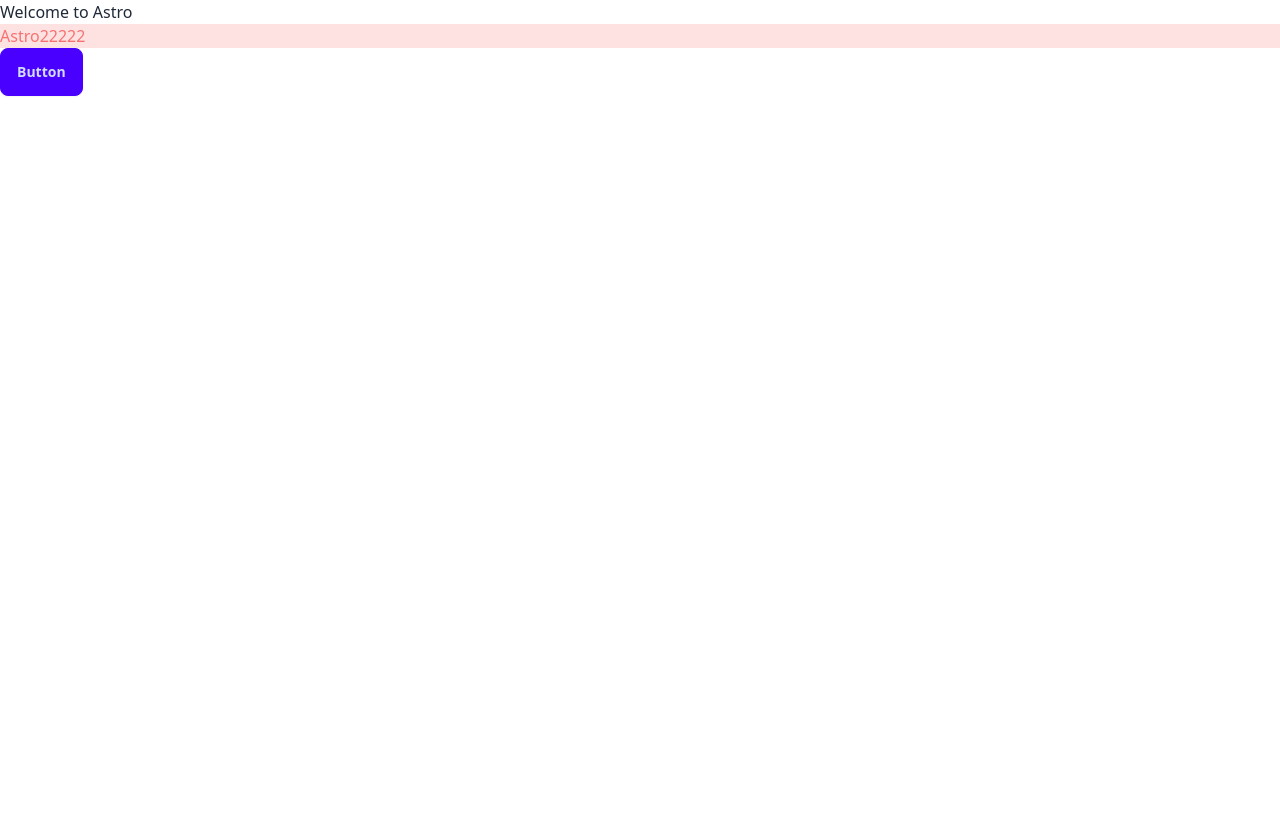
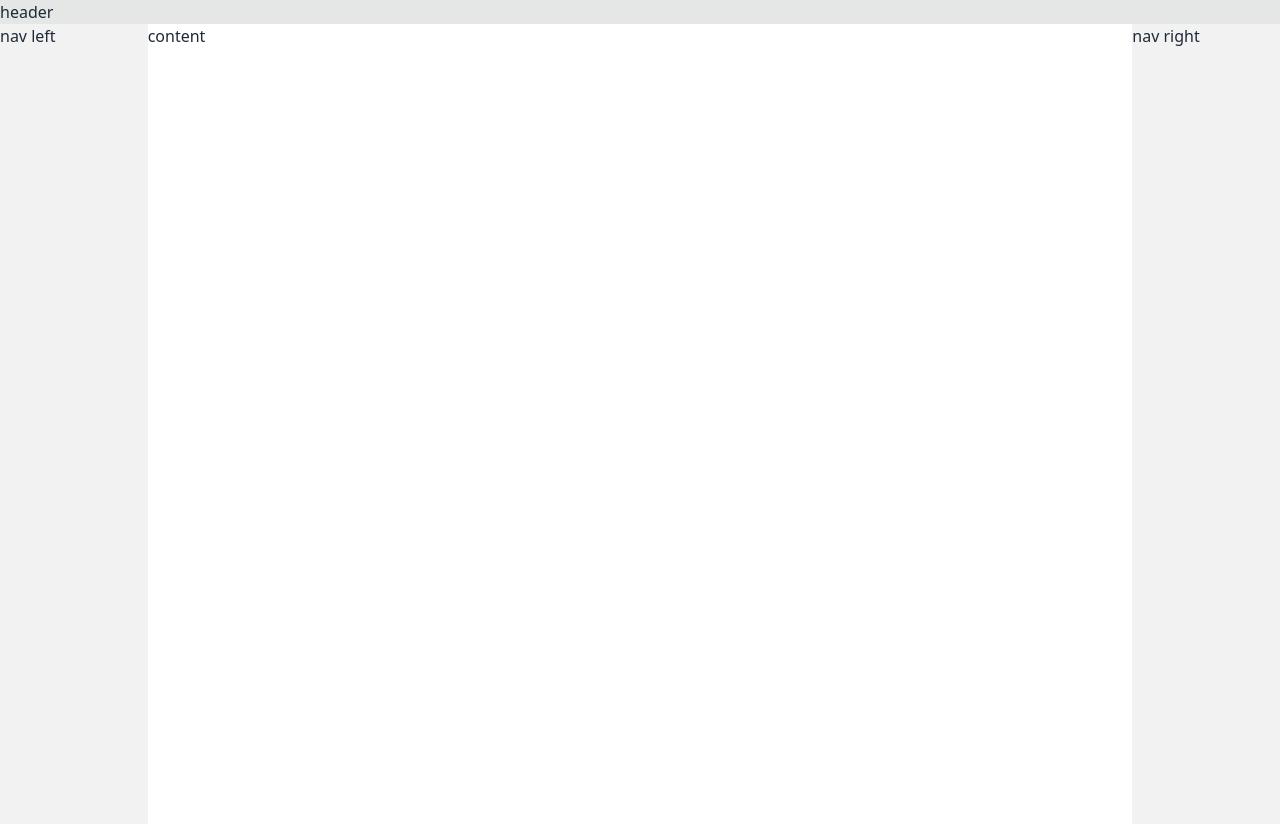
Before and after one commit to chen56/kou, an Astro site in the folder app/packages/app-astro/: page / in a window 1280 px wide. Before the commit the page ends 800 px from the top, so only its background shows below. Built offline with nearby package versions, Linux system fonts and the light colour scheme; Astro itself is replaced by a stand-in of ours.

Commit message:
css 基本布局

```diff
--- a/app/packages/app-astro/src/pages/index.astro
+++ b/app/packages/app-astro/src/pages/index.astro
@@ -4,8 +4,11 @@ import Layout from '../layouts/Layout.astro';
 
 <Layout title="Welcome to Astro.">
     <main>
-        <h1>Welcome to <span class="text-gradient">Astro</span></h1>
-        <p class="text-red-400 bg-red-100">Astro22222</p>
-        <button class="btn btn-primary">Button</button>
+        <div class="bg-base-300">header</div>
+        <div class="flex">
+            <span class="w-48   bg-base-200 h-dvh">nav left</span>
+            <span class="w-full bg-base-100">content</span>
+            <span class="w-48   bg-base-200">nav right</span>
+        </div>
     </main>
 </Layout>
```
